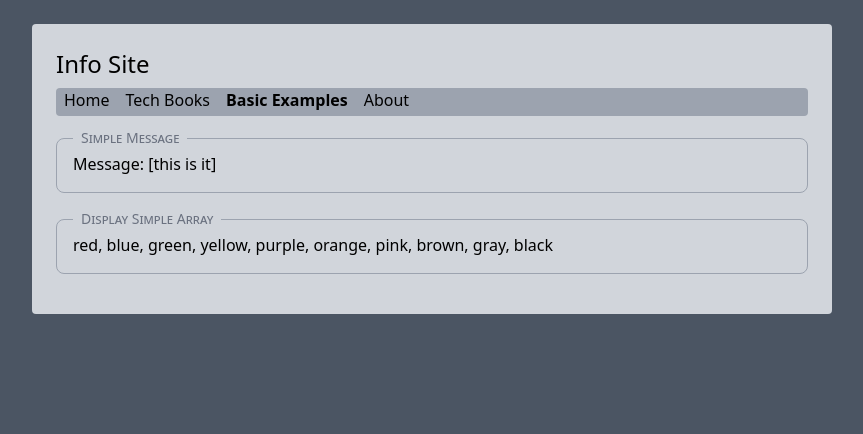
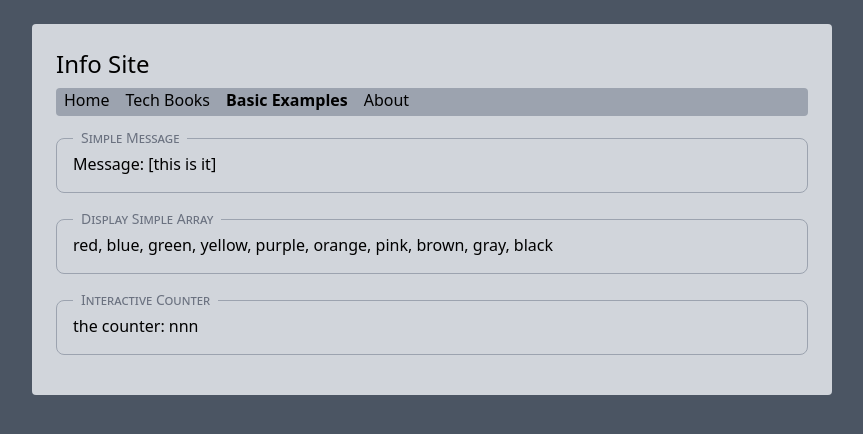
Before and after one commit to edwardtanguay/vue3-showcase-site, a Vue app: page /examples001 in a window 1280 px wide. Shown: the top 434 px of the page, without its empty margins (208-1071 px from the left). Built offline with nearby package versions, Linux system fonts and the light colour scheme.

Commit message:
counter component set up

```diff
--- /dev/null
+++ b/src/examples/ExampleCounter.vue
@@ -0,0 +1,14 @@
+<script lang="ts">
+import { defineComponent } from 'vue'
+
+export default defineComponent({
+	setup() {
+		const message = 'nnn';
+		return {message}
+	}
+})
+</script>
+
+<template>
+	<p>the counter: {{message}}</p>
+</template>
--- a/src/pages/PageExamples001.vue
+++ b/src/pages/PageExamples001.vue
@@ -1,6 +1,7 @@
 <script lang="ts">
 import { defineComponent } from 'vue'
 import ExampleBox from '@/components/ExampleBox.vue'
+import ExampleCounter from '@/examples/ExampleCounter.vue'
 
 export default defineComponent({
 	setup() {
@@ -24,7 +25,8 @@ export default defineComponent({
 		}
 	},
 	components: {
-		ExampleBox
+		ExampleBox,
+		ExampleCounter
 	}
 })
 </script>
@@ -37,4 +39,8 @@ export default defineComponent({
 		<template #title>Display Simple Array</template>
 		<p>{{ colors.join(', ') }}</p>
 	</ExampleBox>
+	<ExampleBox>
+		<template #title>Interactive Counter</template>
+		<ExampleCounter/>
+	</ExampleBox>
 </template>
```
